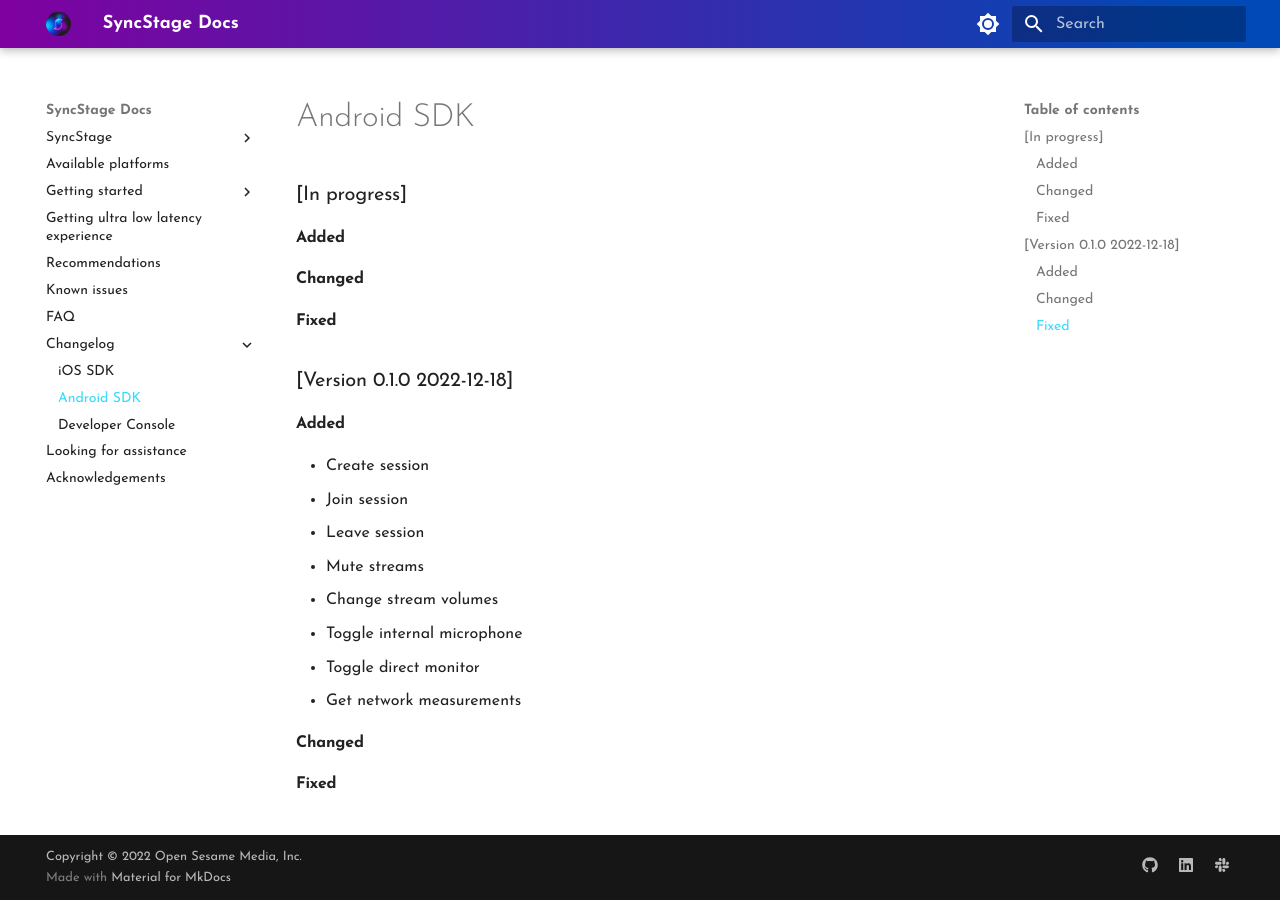
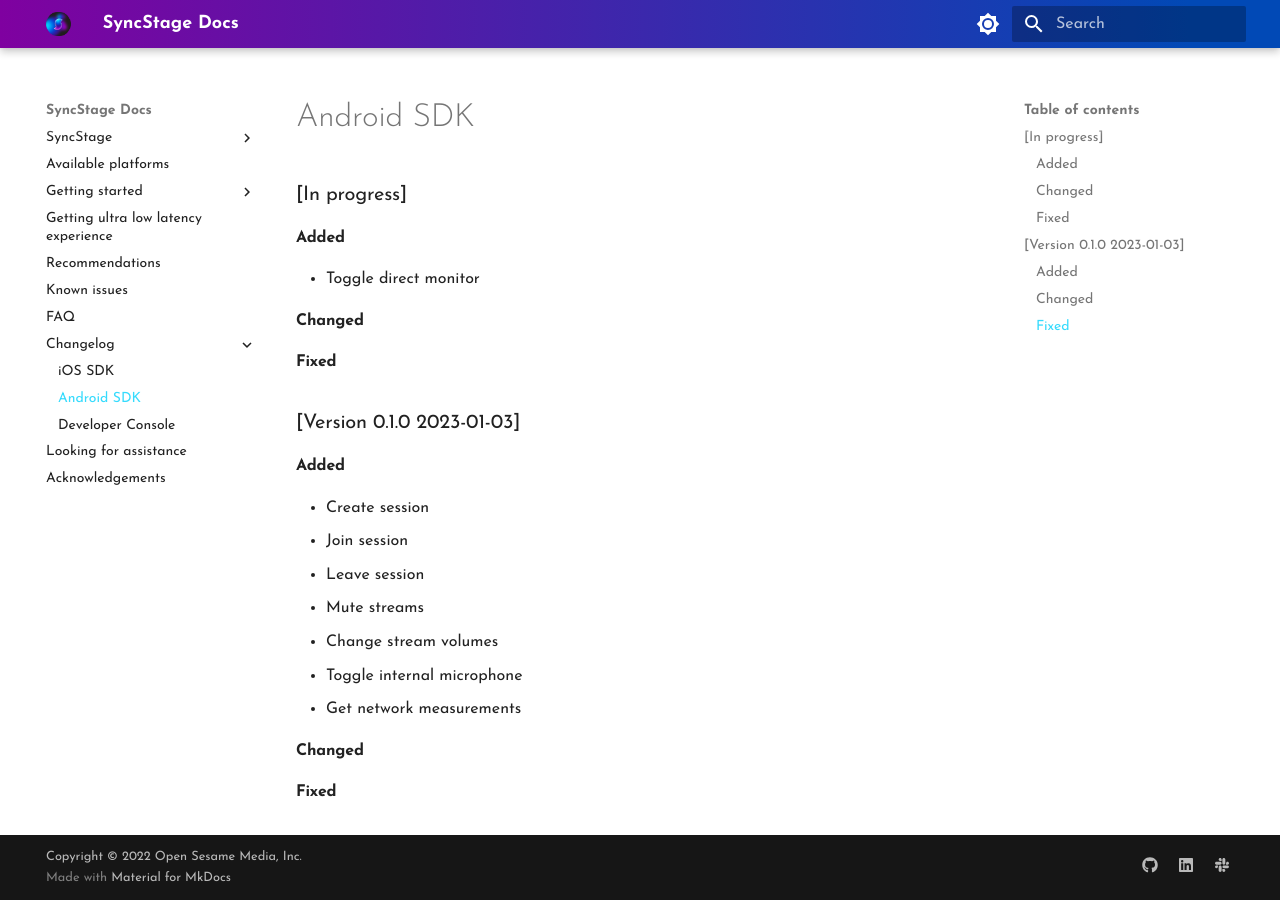
Before and after one commit to opensesamemedia/syncstage-docs, an MkDocs documentation site: the page built from docs/android-changelog.md, in a window 1280 px wide. Built offline with MkDocs 1.6.1 and Material for MkDocs 9.7.7, drawn with Linux system fonts in a browser that asks for light colours.

Commit message:
updated changelog

```diff
--- a/docs/android-changelog.md
+++ b/docs/android-changelog.md
@@ -2,11 +2,12 @@
 
 #### Added
 
+* Toggle direct monitor
 #### Changed
 
 #### Fixed
 
-### [Version 0.1.0 2022-12-18]
+### [Version 0.1.0 2023-01-03]
 #### Added
 
 * Create session
```
Also changed, not shown: other parts of docs/android-changelog.md (+0 -1 lines).
